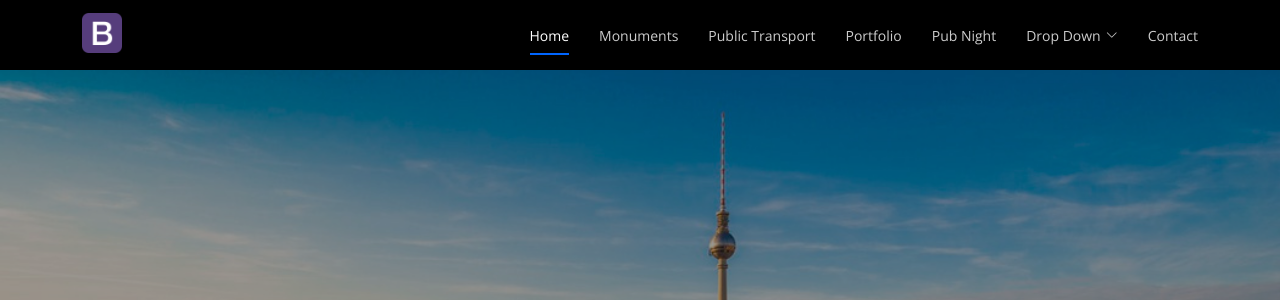
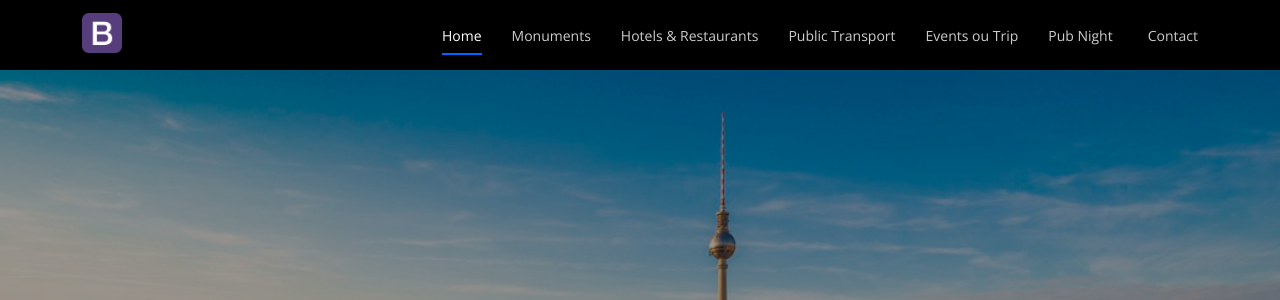
Before and after one commit to Nuno777/ProjetoBerlim, a PHP site: page / in a window 1280 px wide. Shown: the top 300 px of the page. Run offline with PHP 8.4, Linux system fonts and the light colour scheme.

Commit message:
name the navbar

```diff
--- a/assets/css/style.css
+++ b/assets/css/style.css
@@ -49,7 +49,7 @@ h1, h2, h3, h4, h5, h6 {
   line-height: 0;
 }
 .back-to-top:hover {
-  background: #21cfaf;
+  background: #4d94ff;
   color: #fff;
 }
 .back-to-top.active {
--- a/index.html
+++ b/index.html
@@ -52,21 +52,12 @@
         <ul>
           <li><a class="nav-link scrollto active" href="#hero">Home</a></li>
           <li><a class="nav-link scrollto" href="#about">Monuments</a></li>
-          <li><a class="nav-link scrollto" href="#services">Public Transport</a></li>
-          <li><a class="nav-link scrollto " href="#portfolio">Portfolio</a></li>
-          <li><a class="nav-link scrollto" href="#team">Pub Night</a></li>
-          <li class="dropdown"><a href="#"><span>Drop Down</span> <i class="bi bi-chevron-down"></i></a>
+          <li><a class="nav-link scrollto" href="#services">Hotels & Restaurants</a></li>
+          <li><a class="nav-link scrollto " href="#portfolio">Public Transport</a></li>
+          <li><a class="nav-link scrollto" href="#team">Events ou Trip</a></li>
+           <li class="dropdown"><a href="#"><span>Pub Night</span> <i class="bi"></i><!--<i class="bi bi-chevron-down"></i>--></a>
             <ul>
               <li><a href="#">Drop Down 1</a></li>
-              <li class="dropdown"><a href="#"><span>Deep Drop Down</span> <i class="bi bi-chevron-right"></i></a>
-                <ul>
-                  <li><a href="#">Deep Drop Down 1</a></li>
-                  <li><a href="#">Deep Drop Down 2</a></li>
-                  <li><a href="#">Deep Drop Down 3</a></li>
-                  <li><a href="#">Deep Drop Down 4</a></li>
-                  <li><a href="#">Deep Drop Down 5</a></li>
-                </ul>
-              </li>
               <li><a href="#">Drop Down 2</a></li>
               <li><a href="#">Drop Down 3</a></li>
               <li><a href="#">Drop Down 4</a></li>
```
